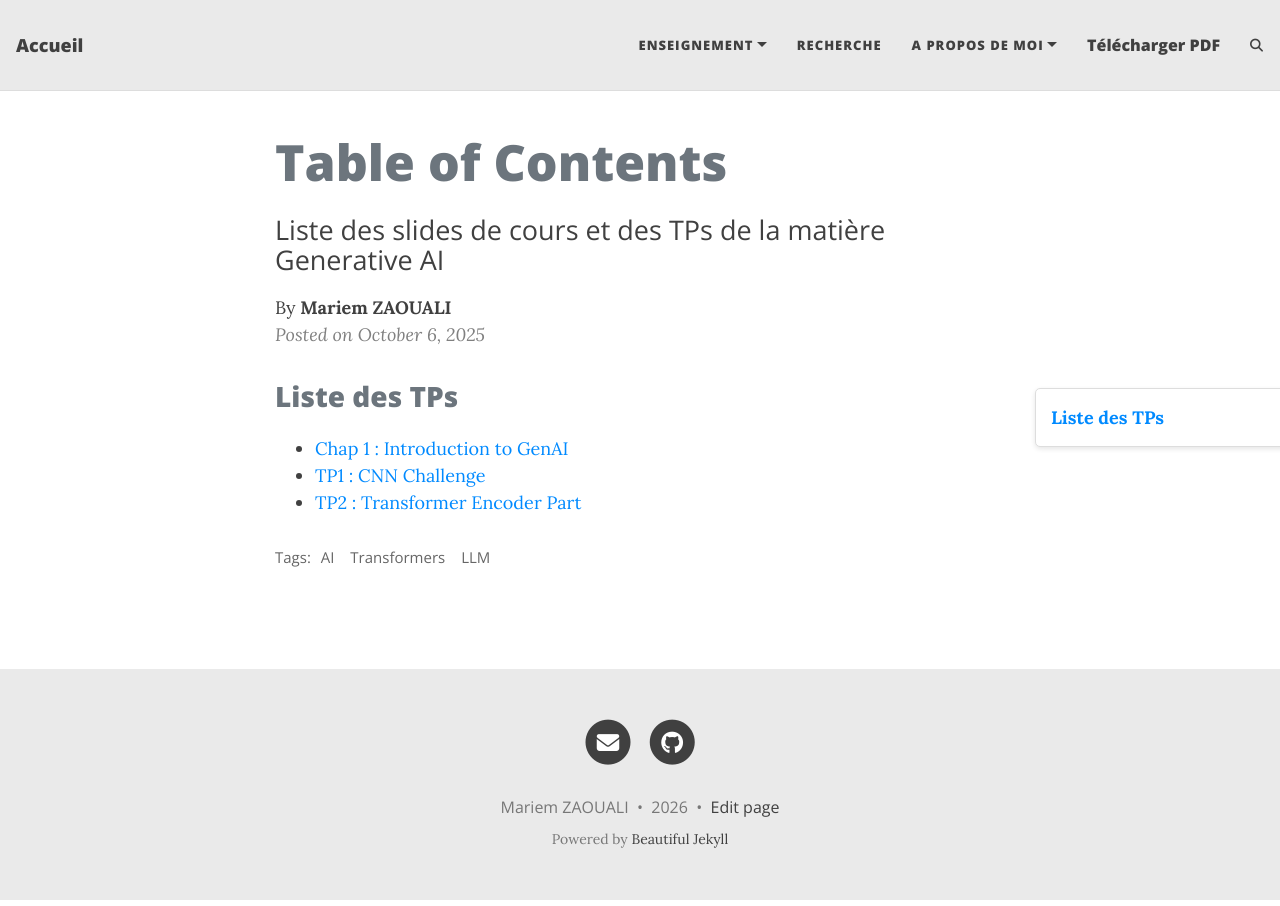
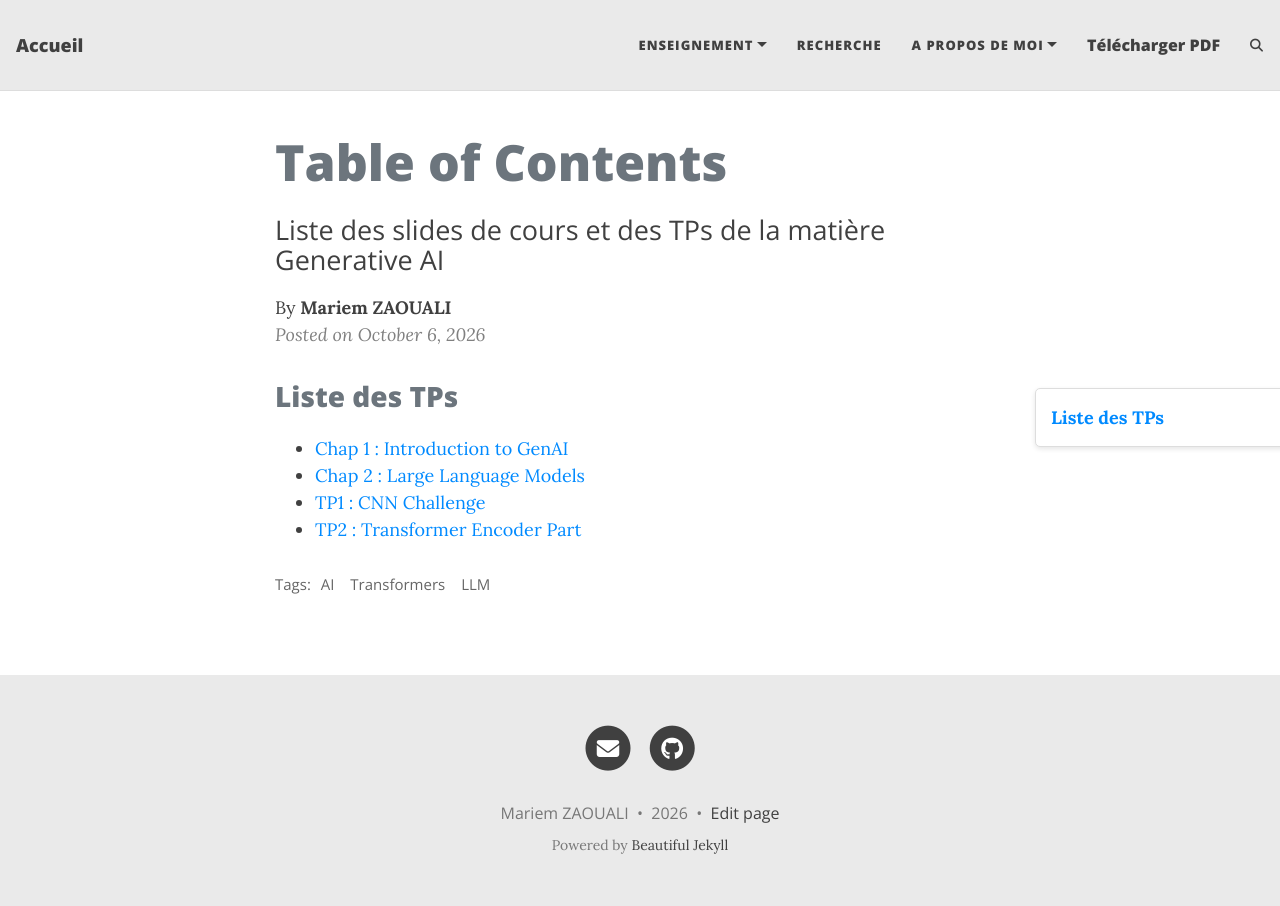
Before and after one commit to MariemZaouali/mariemzaouali.github.io, a Jekyll site: the page built from _posts/2026-10-06-TblCntGenAi.md, in a window 1280 px wide. Built offline with Jekyll 4.4.1, drawn with Linux system fonts in a browser that asks for light colours; comment, search, counter and statistics services are not loaded.

Commit message:
Add Chapter 2 resource to TblCntGenAi.md

```diff
--- a/_posts/2025-10-06-TblCntGenAi.md
+++ b/_posts/2026-10-06-TblCntGenAi.md
@@ -9,5 +9,6 @@ author: Mariem ZAOUALI
 # Liste des TPs
 
 - [Chap 1 : Introduction to GenAI](/assets/Chap1GenAi.pdf)
+- [Chap 2 : Large Language Models](/assets/Chap2GenAi.pdf)
 - [TP1 : CNN Challenge](https://mariemzaouali.github.io/2026-09-24-genAITp1/)
 - [TP2 : Transformer Encoder Part](https://mariemzaouali.github.io/2025-11-21-genAITp2/)
```
